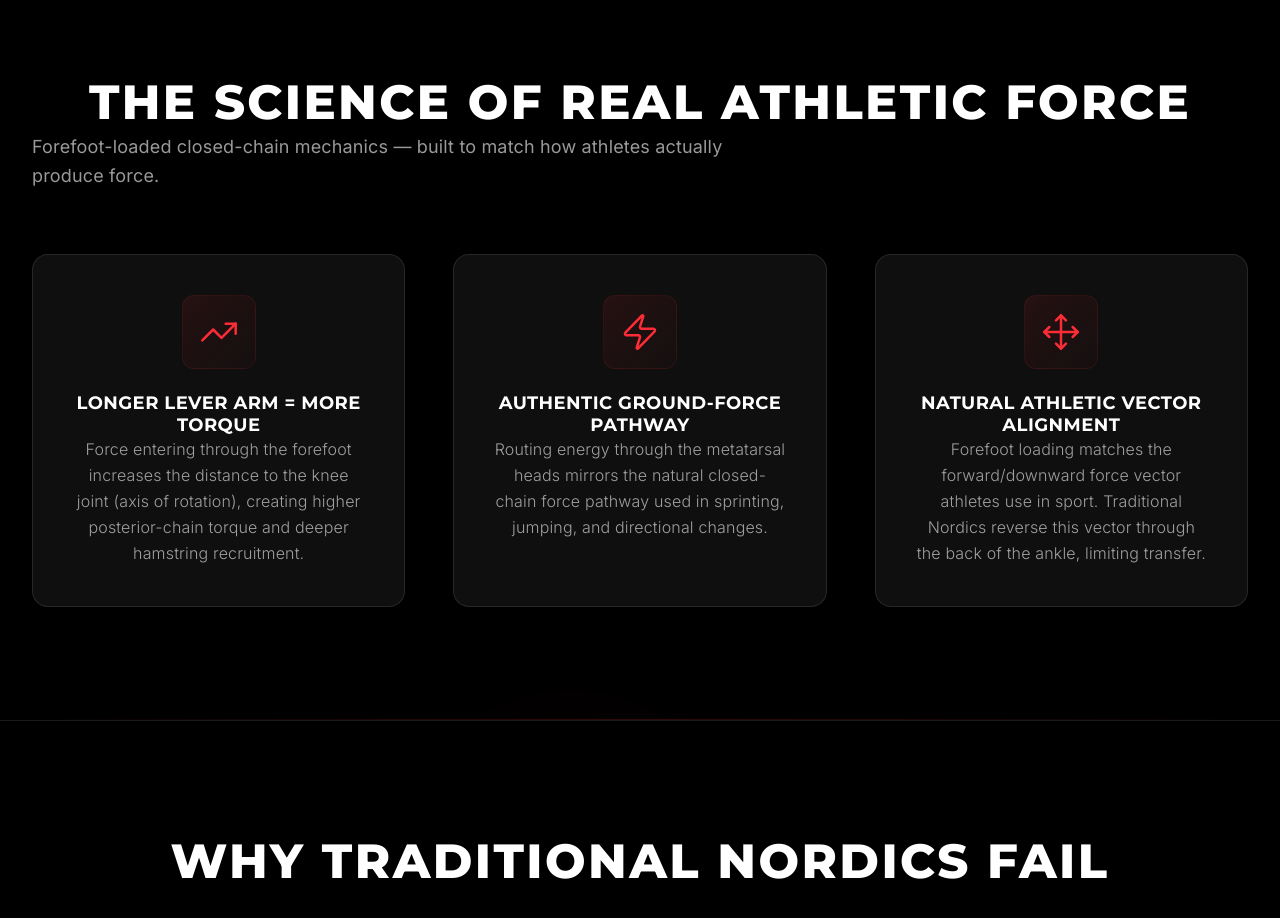
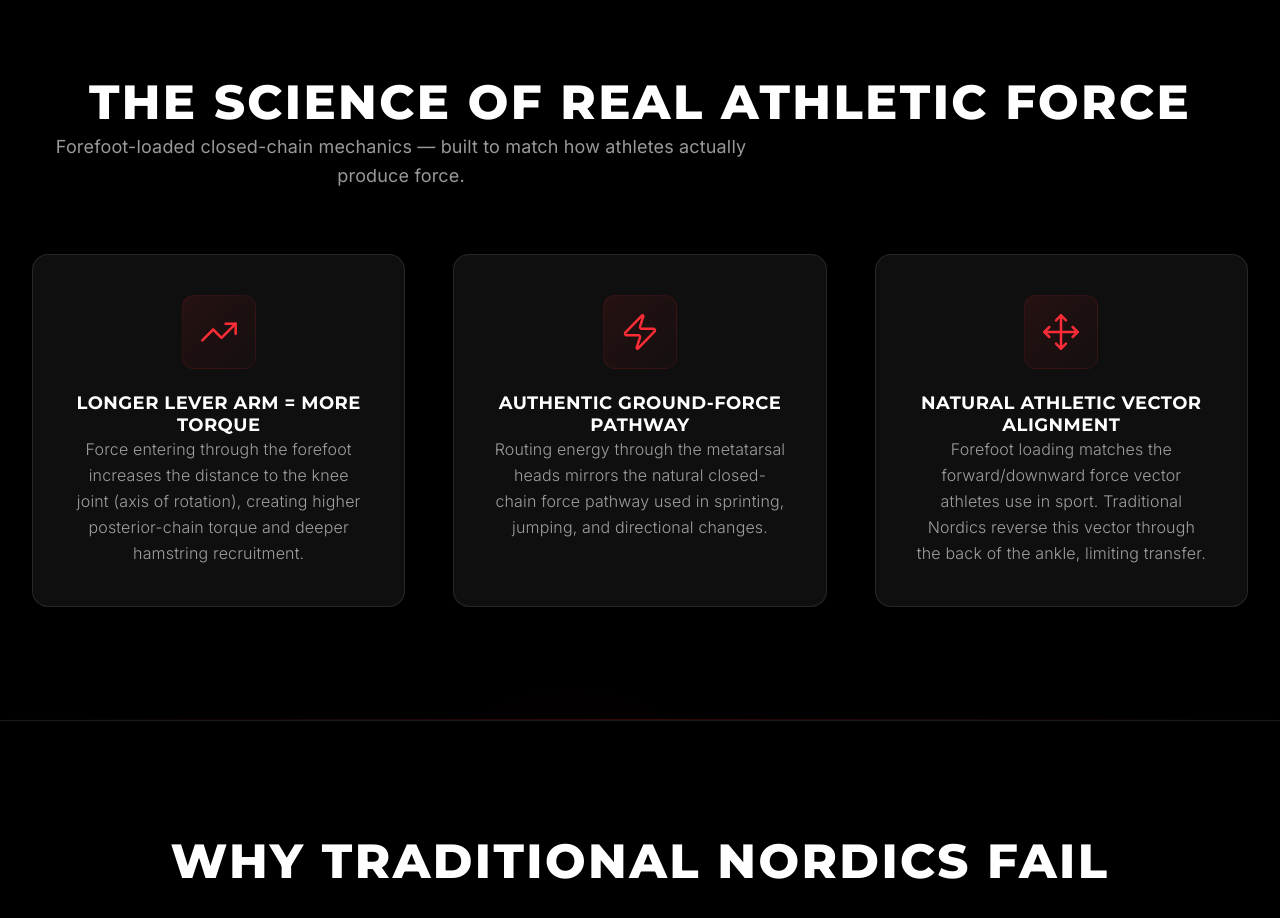
Before and after one commit to infinityspine/exiqx-website, a Next.js app: page / in a window 1280 px wide. Shown: the part 840-1758 px from the top of the page. Built offline with nearby package versions, Linux system fonts and the light colour scheme.

Commit message:
🕒 Auto-commit: 2025-11-18 17:51:02

```diff
--- a/components/sections/BiomechanicsElite.tsx
+++ b/components/sections/BiomechanicsElite.tsx
@@ -71,10 +71,7 @@ const BiomechanicsElite = memo(function BiomechanicsElite({
             {/* Subheadline */}
             <motion.p
               variants={fadeUp}
-              className="mt-4 text-base sm:text-lg text-white/70 leading-relaxed max-w-prose mx-auto"
-              style={{
-                transform: 'translateZ(0)'
-              }}
+              className="mt-4 text-base sm:text-lg text-white/70 leading-relaxed max-w-prose mx-auto text-center"
             >
               Forefoot-loaded closed-chain mechanics — built to match how athletes actually produce force.
             </motion.p>
```
